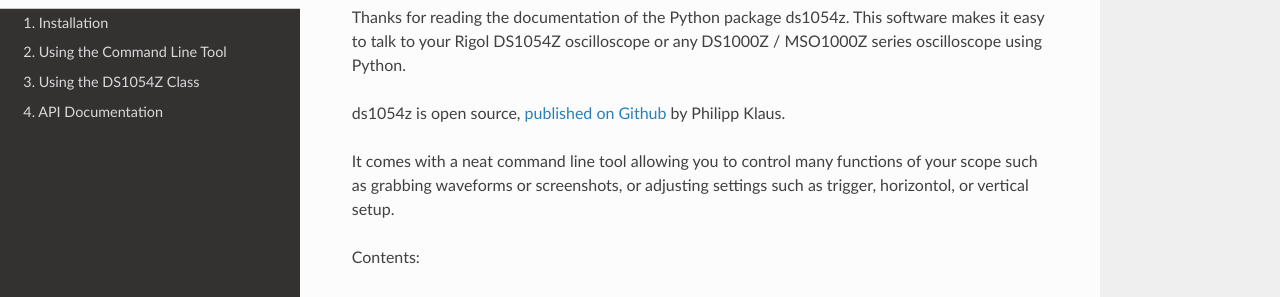
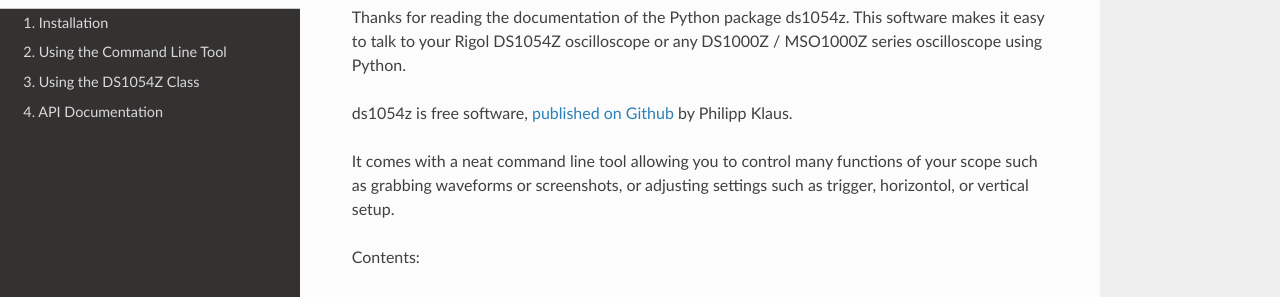
Before and after one commit to pklaus/ds1054z, a Sphinx documentation site: the page built from docs/index.rst, in a window 1280 px wide. Shown: the part 154-451 px from the top of the page. Built offline with Sphinx 7.4.7 and the Read the Docs theme 2.0.0, drawn with Linux system fonts in a browser that asks for light colours.

Commit message:
docs: open source -> free software

```diff
--- a/docs/index.rst
+++ b/docs/index.rst
@@ -7,7 +7,7 @@
 This software makes it easy to talk to your Rigol DS1054Z oscilloscope
 or any DS1000Z / MSO1000Z series oscilloscope using Python.
 
-ds1054z is open source, `published on Github`_ by Philipp Klaus.
+ds1054z is free software, `published on Github`_ by Philipp Klaus.
 
 It comes with a neat command line tool allowing you to control many
 functions of your scope such as grabbing waveforms or screenshots,
```
